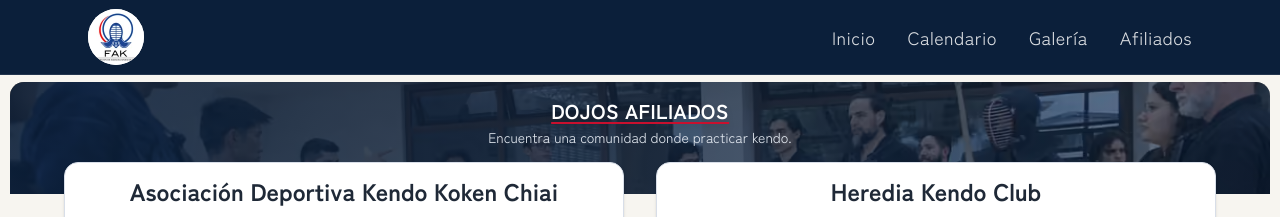
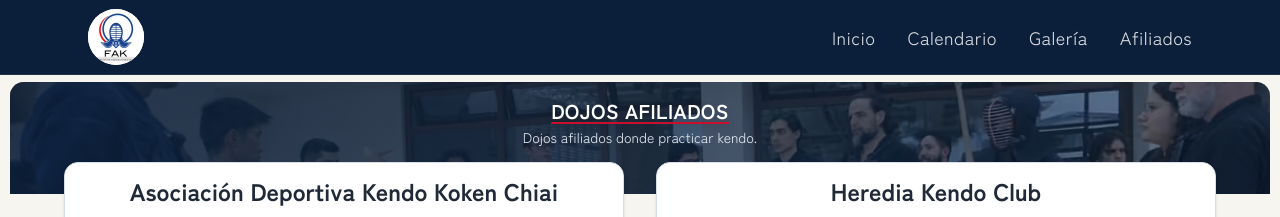
Before and after one commit to AndMad404/FederacionDeKendo, a React (Vite) app: page /afiliados in a window 1280 px wide. Shown: the top 217 px of the page. Built offline with nearby package versions, Linux system fonts and the light colour scheme.

Commit message:
Update AfiliadosSection.tsx

```diff
--- a/src/app/components/AfiliadosSection.tsx
+++ b/src/app/components/AfiliadosSection.tsx
@@ -60,7 +60,7 @@ export function AfiliadosSection() {
         className="relative z-10 h-28 shrink-0 overflow-hidden land-compact:h-20"
         titleId="affiliates-title"
         title="Dojos afiliados"
-        description="Encuentra una comunidad donde practicar kendo."
+        description="Dojos afiliados donde practicar kendo."
         image={{
           src: "/images/affiliates/kendo-affiliates.jpg",
           sources: [
```
